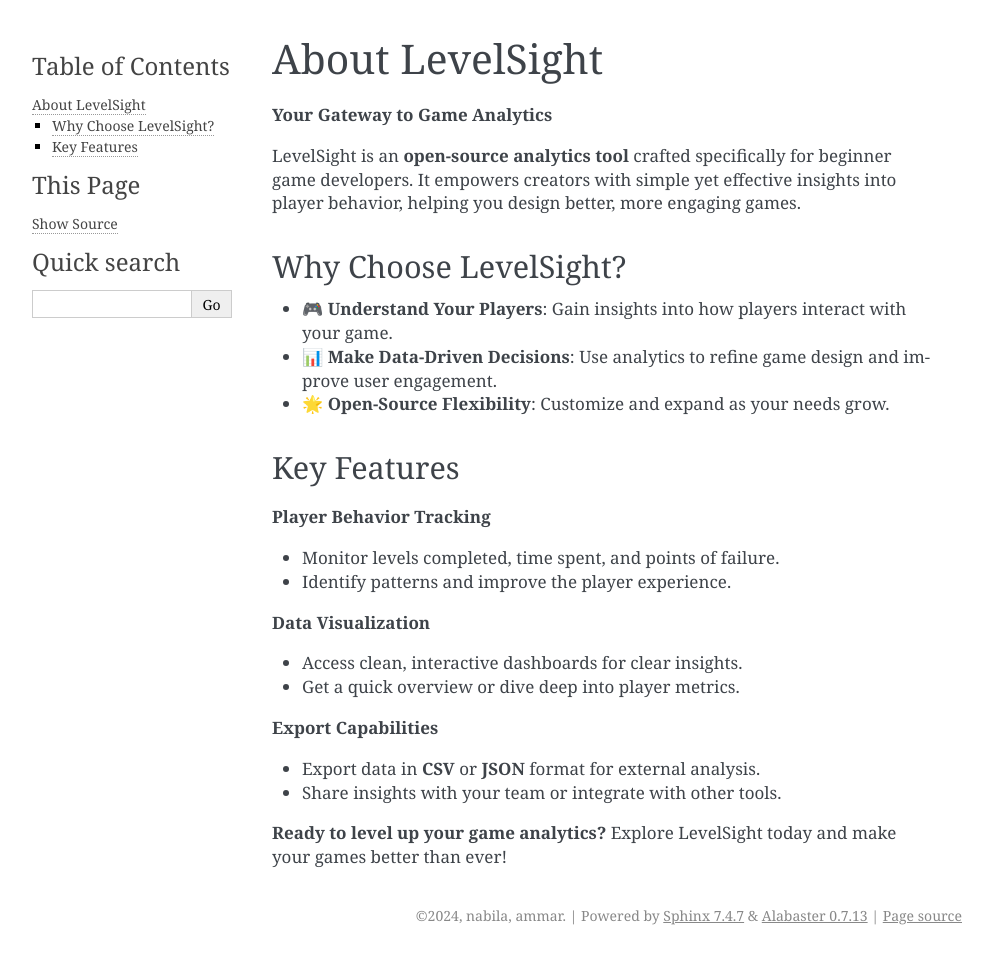
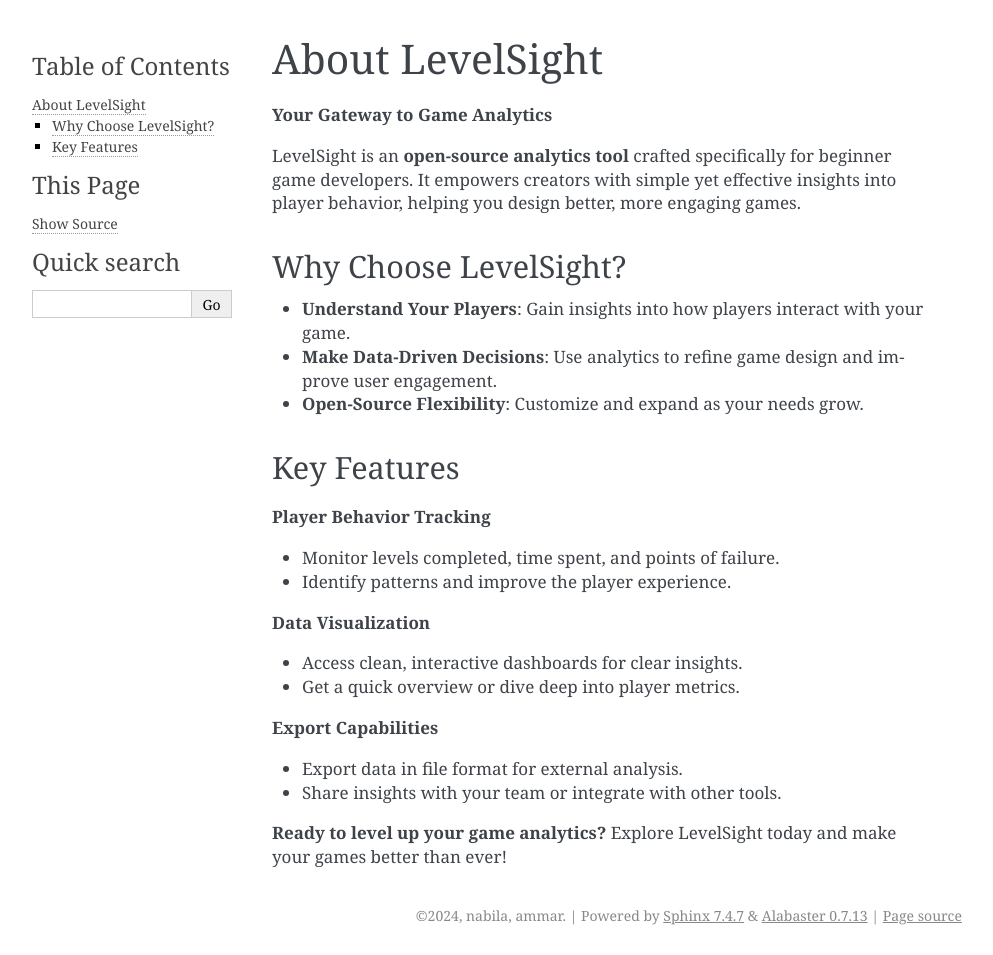
Before and after one commit to ammanis/levelSight-simple-game-analytic-tool, a Sphinx documentation site: the page built from docs/source/about.rst, in a window 1280 px wide. Shown: the whole page, without its empty margins (148-1141 px from the left). Built offline with Sphinx 7.4.7, drawn with Linux system fonts in a browser that asks for light colours.

Commit message:
Update about.rst
make it true to current project

```diff
--- a/docs/source/about.rst
+++ b/docs/source/about.rst
@@ -8,9 +8,9 @@
 
 Why Choose LevelSight?
 -----------------------
-- 🎮 **Understand Your Players**: Gain insights into how players interact with your game.
-- 📊 **Make Data-Driven Decisions**: Use analytics to refine game design and improve user engagement.
-- 🌟 **Open-Source Flexibility**: Customize and expand as your needs grow.
+-  **Understand Your Players**: Gain insights into how players interact with your game.
+-  **Make Data-Driven Decisions**: Use analytics to refine game design and improve user engagement.
+-  **Open-Source Flexibility**: Customize and expand as your needs grow.
 
 Key Features
 ------------
@@ -27,7 +27,7 @@
 
 **Export Capabilities**
 
-- Export data in **CSV** or **JSON** format for external analysis.
+- Export data in file format for external analysis.
 - Share insights with your team or integrate with other tools.
 
 **Ready to level up your game analytics?**
```
